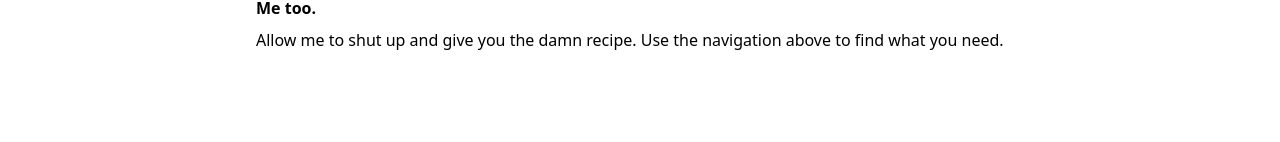
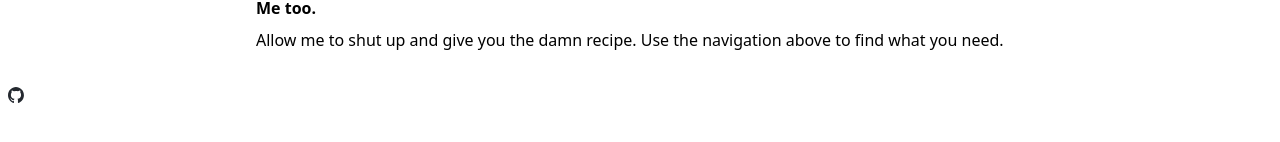
Before and after one commit to kyleratti/justgivemethedamn.recipes, a SvelteKit app in the folder source/: page / in a window 1280 px wide. Shown: the part 170-312 px from the top of the page. Built offline with nearby package versions, Linux system fonts and the light colour scheme.

Commit message:
feat: add GitHub repo link

```diff
--- /dev/null
+++ b/source/src/components/Footer.svelte
@@ -0,0 +1,11 @@
+<script lang="ts">
+	import githubLogo from "$img/github-mark.svg";
+</script>
+
+<footer class="p-2">
+	<div class="text-sm text-gray-500">
+		<a href="https://github.com/kyleratti/justgivemethedamn.recipes" target="_blank">
+			<img src={githubLogo} alt="GitHub logo" class="inline h-[1rem] w-[1rem]" />
+		</a>
+	</div>
+</footer>
--- a/source/src/routes/+layout.svelte
+++ b/source/src/routes/+layout.svelte
@@ -1,4 +1,5 @@
 <script lang="ts">
+	import Footer from "$components/Footer.svelte";
 	import Header from "$components/Header.svelte";
 	import "../app.css";
 </script>
@@ -10,3 +11,5 @@
 		<slot />
 	</div>
 </section>
+
+<Footer />
--- a/source/svelte.config.js
+++ b/source/svelte.config.js
@@ -20,6 +20,7 @@ const config = {
 		}),
 		alias: {
 			$components: "./src/components",
+			$img: "./src/img",
 		},
 		paths: {
 			relative: process.argv.includes("dev"),
--- a/source/vite.config.ts
+++ b/source/vite.config.ts
@@ -1,5 +1,5 @@
-import { sveltekit } from '@sveltejs/kit/vite';
-import { defineConfig } from 'vite';
+import { sveltekit } from "@sveltejs/kit/vite";
+import { defineConfig } from "vite";
 
 export default defineConfig({
 	plugins: [sveltekit()],
```
Also changed, not shown: source/src/img/github-mark.svg (added).
